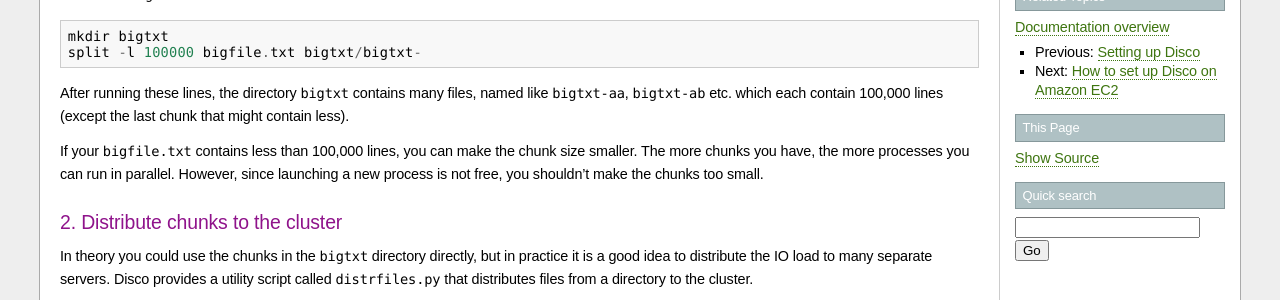
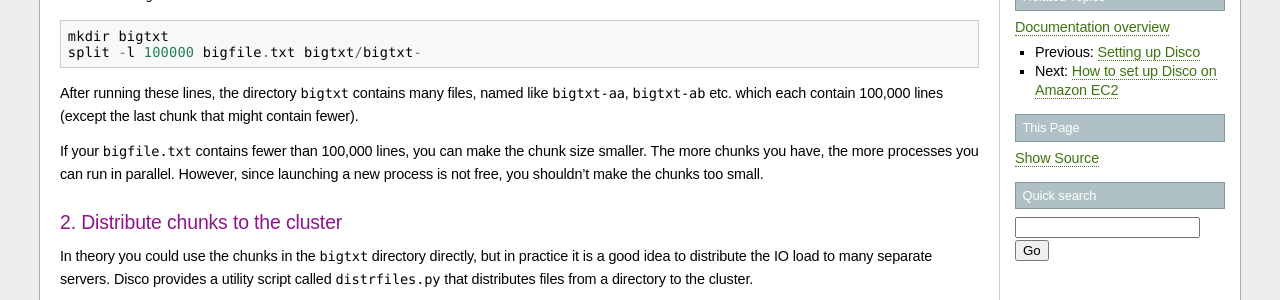
Before and after one commit to discoproject/disco, a Sphinx documentation site: the page built from doc/start/tutorial.rst, in a window 1280 px wide and 900 px high. Shown: the part 324-624 px from the top of the window. Built offline with Sphinx 7.4.7, drawn with Linux system fonts in a browser that asks for light colours.

Commit message:
Added a few small small documentation improvements.

```diff
--- a/doc/faq.rst
+++ b/doc/faq.rst
@@ -32,7 +32,7 @@ the task than Java. We feel much more productive with Python than with
 Java. We also feel that Erlang is a perfect match for the Disco core
 that needs to handle tens of thousands of tasks in parallel.
 
-Thanks to Erlang, the Disco core remarkably compact, currently less
+Thanks to Erlang, the Disco core is remarkably compact, currently less
 than 2000 lines of code. It is relatively easy to understand how
 the core works, and start experimenting with it or adapt it to new
 environments. Thanks to Python, it is easy to add new features around
--- a/doc/start/ddfs.rst
+++ b/doc/start/ddfs.rst
@@ -48,7 +48,7 @@ to denote data type.
 
 DDFS is **schema-free**, so you can use it to store arbitrary,
 non-normalized data. However, it is not suitable for storing data items
-that are very small (less than 4K) or that need to be updated often,
+that are very small (fewer than 4K) or that need to be updated often,
 such as user passwords or status indicators. You can store frequently
 changing data in a key-value store or a relational database.
 If you need to analyze this data with Disco, you can dump a snapshot
--- a/doc/start/install.rst
+++ b/doc/start/install.rst
@@ -85,7 +85,7 @@ directories).
     machine.
 
     By default, the settings assume that you have at least three nodes in your
-    cluster, so DDFS can use three-way replication. If you have less nodes,
+    cluster, so DDFS can use three-way replication. If you have fewer nodes,
     you need to lower the number of replicas in ``/etc/disco/settings.py``::
 
         DDFS_TAG_MIN_REPLICAS=1
--- a/doc/start/tutorial.rst
+++ b/doc/start/tutorial.rst
@@ -33,9 +33,9 @@ are stored.  Let's call it ``bigtxt``::
 
 After running these lines, the directory ``bigtxt`` contains many files, named
 like ``bigtxt-aa``, ``bigtxt-ab`` etc. which each contain 100,000 lines (except
-the last chunk that might contain less).
+the last chunk that might contain fewer).
 
-If your ``bigfile.txt`` contains less than 100,000 lines, you can make the chunk
+If your ``bigfile.txt`` contains fewer than 100,000 lines, you can make the chunk
 size smaller. The more chunks you have, the more processes you can run in
 parallel. However, since launching a new process is not free, you shouldn't make
 the chunks too small.
```
